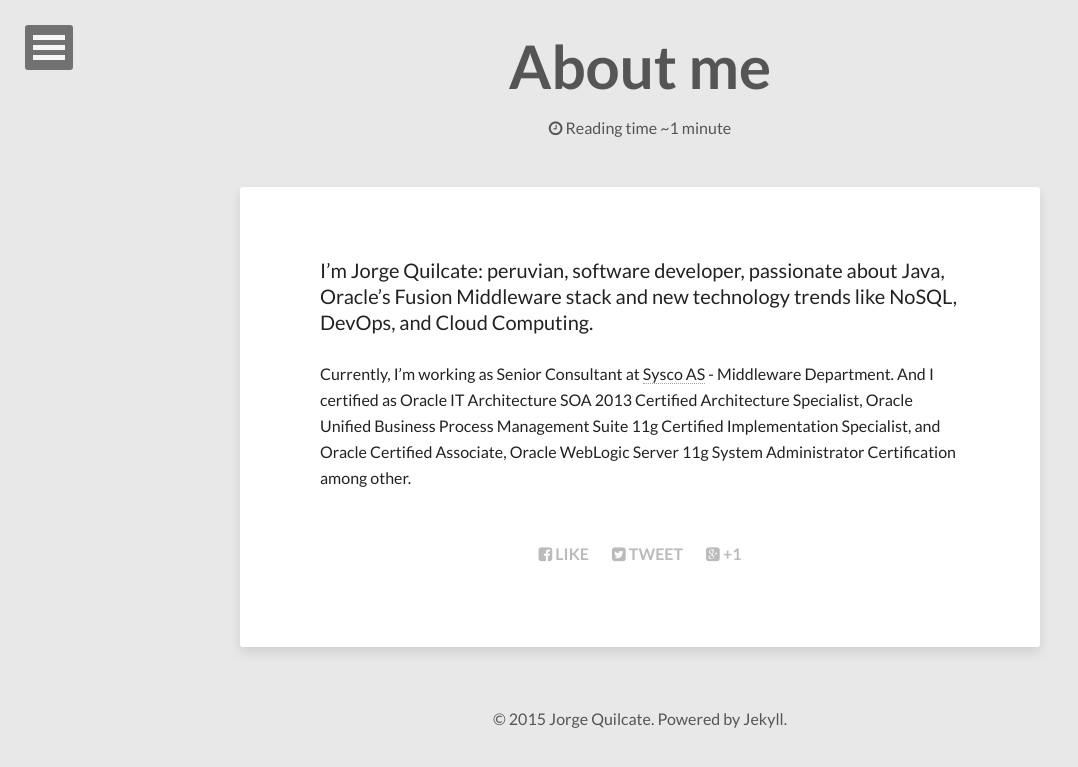
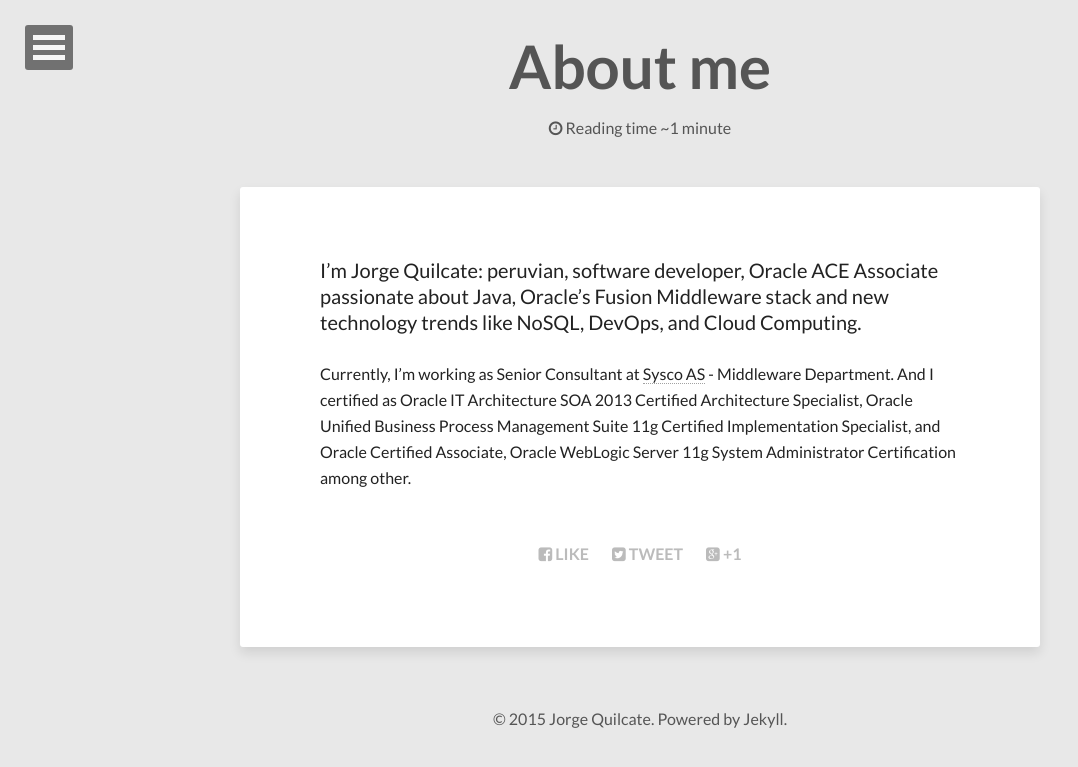
Before and after one commit to catoaune/blog, a Jekyll site: the page built from about/index.md, in a window 1280 px wide. Shown: the top 767 px of the page, without its empty margins (0-1078 px from the left). Built offline with Jekyll 4.4.1, drawn with Linux system fonts in a browser that asks for light colours; nearby versions of some CDN libraries; Markdown is read by kramdown in place of the engine named in the settings.

Commit message:
oracle ace

```diff
--- a/_config.yml
+++ b/_config.yml
@@ -11,7 +11,7 @@ url: //jeqo.github.io/blog
 owner:
   name:           Jorge Quilcate
   avatar:         me.jpeg
-  bio:            "peruvian, java developer"
+  bio:            "peruvian, java developer and oracle ace associate"
   email:          quilcate.jorge@gmail.com
   # Social networking links used in footer. Update and remove as you like.
   twitter:        jeqo89
--- a/about/index.md
+++ b/about/index.md
@@ -4,6 +4,6 @@ title: About me
 comments: false
 ---
 
-I’m Jorge Quilcate: peruvian, software developer, passionate about Java, Oracle’s Fusion Middleware stack and new technology trends like NoSQL, DevOps, and Cloud Computing.
+I’m Jorge Quilcate: peruvian, software developer, Oracle ACE Associate passionate about Java, Oracle’s Fusion Middleware stack and new technology trends like NoSQL, DevOps, and Cloud Computing.
 
 Currently, I’m working as Senior Consultant at [Sysco AS](http://sysco.no) - Middleware Department. And I certified as Oracle IT Architecture SOA 2013 Certified Architecture Specialist, Oracle Unified Business Process Management Suite 11g Certified Implementation Specialist, and Oracle Certified Associate, Oracle WebLogic Server 11g System Administrator Certification among other.
```
